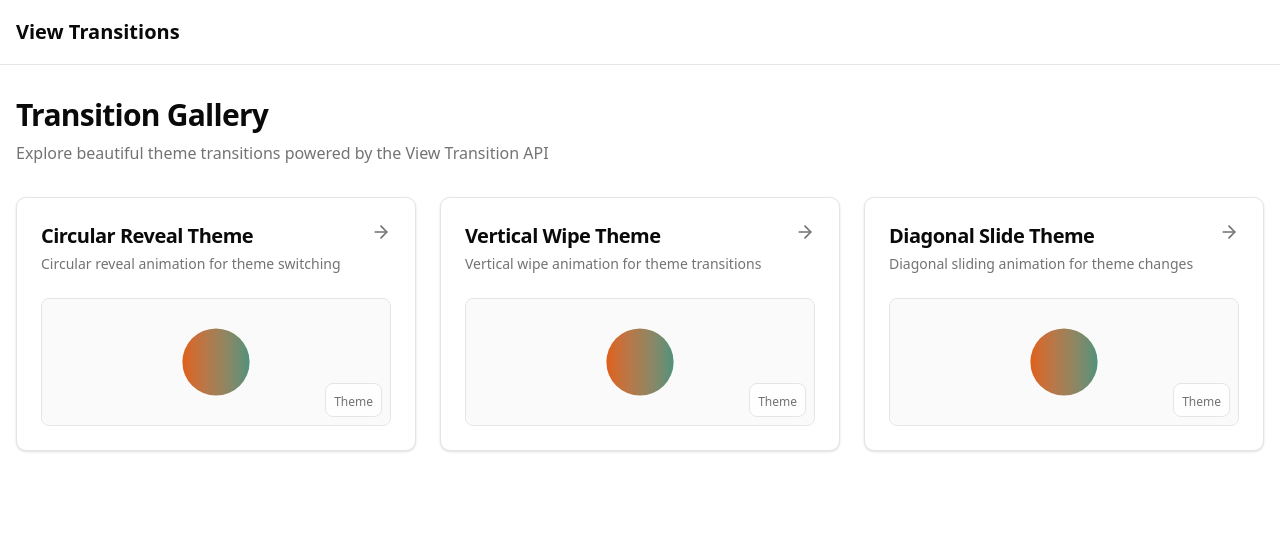
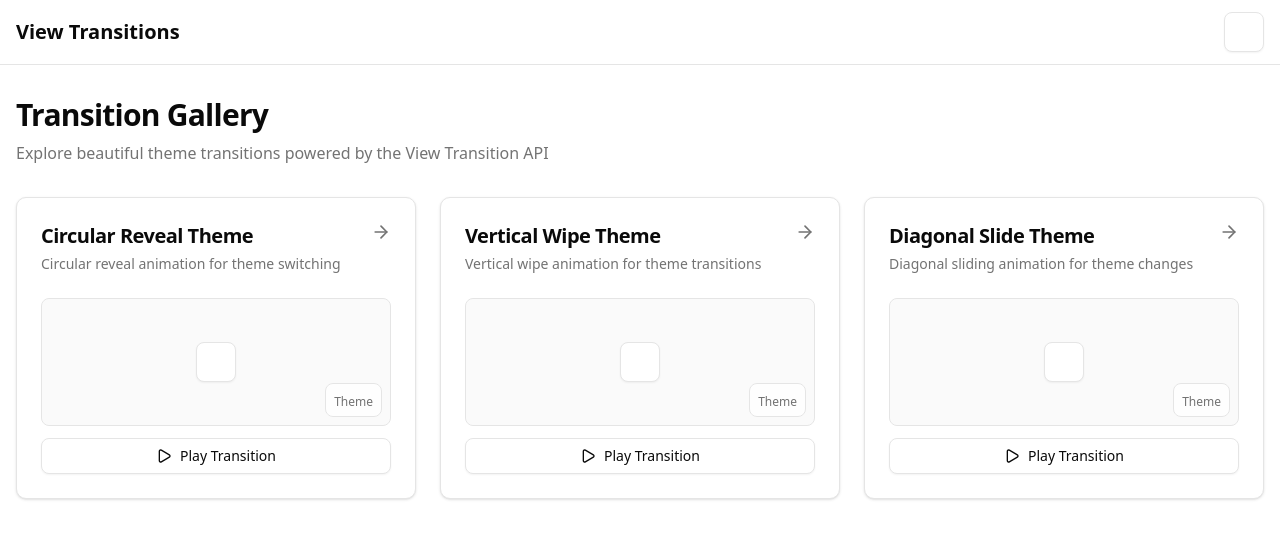
Before and after one commit to yassinezaanouni/themes-view-transitions, a Next.js app: page / in a window 1280 px wide. Shown: the top 538 px of the page. Built offline with nearby package versions, Linux system fonts and the light colour scheme.

Commit message:
Refactor CodeBlock, ThemeToggle, and Transition components: improved code readability with consistent formatting, added theme transition functionality, and enhanced user interaction with Play button for theme transitions.

```diff
--- a/src/components/theme-toggle.tsx
+++ b/src/components/theme-toggle.tsx
@@ -2,11 +2,15 @@
 
 import { motion as m } from 'motion/react';
 import { useTheme } from 'next-themes';
-import { useRef } from 'react';
+import { forwardRef, useImperativeHandle, useRef } from 'react';
 
 import { Button } from '@/components/ui/button';
 
-export function ThemeToggle() {
+export interface ThemeToggleRef {
+  triggerTransition: () => void;
+}
+
+export const ThemeToggle = forwardRef<ThemeToggleRef>((props, ref) => {
   const { theme, setTheme } = useTheme();
   const buttonRef = useRef<HTMLButtonElement>(null);
 
@@ -82,7 +86,11 @@ export function ThemeToggle() {
 
       document.documentElement.classList.add('theme-transition');
 
-      (document as Document & { startViewTransition: (callback: () => void) => void }).startViewTransition(() => {
+      (
+        document as Document & {
+          startViewTransition: (callback: () => void) => void;
+        }
+      ).startViewTransition(() => {
         setTheme(theme === 'dark' ? 'light' : 'dark');
         setTimeout(() => {
           document.documentElement.classList.remove('theme-transition');
@@ -98,9 +106,13 @@ export function ThemeToggle() {
   const moonPath =
     'M70 49.5C70 60.8218 60.8218 70 49.5 70C38.1782 70 29 60.8218 29 49.5C29 38.1782 38.1782 29 49.5 29C39 45 49.5 59.5 70 49.5Z';
 
+  useImperativeHandle(ref, () => ({
+    triggerTransition: toggleTheme,
+  }));
+
   return (
     <Button
-      variant="ghost"
+      variant="outline"
       size="icon"
       onClick={toggleTheme}
       data-theme-toggle
@@ -169,4 +181,6 @@ export function ThemeToggle() {
       </m.svg>
     </Button>
   );
-}
+});
+
+ThemeToggle.displayName = 'ThemeToggle';
--- a/src/components/transition-card.tsx
+++ b/src/components/transition-card.tsx
@@ -1,17 +1,20 @@
-"use client";
+'use client';
 
-import { ArrowRight } from "lucide-react";
-import { motion as m } from "motion/react";
-import Link from "next/link";
+import { ArrowRight, Play } from 'lucide-react';
+import { motion as m } from 'motion/react';
+import Link from 'next/link';
+import { useRef } from 'react';
 
+import { ThemeToggle, ThemeToggleRef } from '@/components/theme-toggle';
+import { Button } from '@/components/ui/button';
 import {
   Card,
   CardContent,
   CardDescription,
   CardHeader,
   CardTitle,
-} from "@/components/ui/card";
-import { Transition } from "@/data/transitions";
+} from '@/components/ui/card';
+import { Transition } from '@/data/transitions';
 
 interface TransitionCardProps {
   transition: Transition;
@@ -19,6 +22,13 @@ interface TransitionCardProps {
 }
 
 export function TransitionCard({ transition, index }: TransitionCardProps) {
+  const themeToggleRef = useRef<ThemeToggleRef>(null);
+
+  const handlePlayClick = (e: React.MouseEvent) => {
+    e.preventDefault();
+    e.stopPropagation();
+    themeToggleRef.current?.triggerTransition();
+  };
   return (
     <Link href={`/transition/${transition.slug}`}>
       <m.div
@@ -26,41 +36,37 @@ export function TransitionCard({ transition, index }: TransitionCardProps) {
         animate={{ opacity: 1, y: 0 }}
         transition={{ duration: 0.4, delay: index * 0.1 }}
       >
-        <Card className="group relative overflow-hidden transition-all duration-300 hover:shadow-lg hover:shadow-primary/5 cursor-pointer">
-          <div className="absolute inset-0 bg-linear-to-br from-primary/5 via-transparent to-chart-1/5 opacity-0 group-hover:opacity-100 transition-opacity duration-300" />
+        <Card className="group hover:shadow-primary/5 relative cursor-pointer overflow-hidden transition-all duration-300 hover:shadow-lg">
+          <div className="from-primary/5 to-chart-1/5 pointer-events-none absolute inset-0 bg-linear-to-br via-transparent opacity-0 transition-opacity duration-300 group-hover:opacity-100" />
 
           <CardHeader>
             <div className="flex items-start justify-between">
               <div className="space-y-1">
-                <CardTitle className="text-xl group-hover:text-primary transition-colors">
+                <CardTitle className="group-hover:text-primary text-xl transition-colors">
                   {transition.title}
                 </CardTitle>
                 <CardDescription>{transition.description}</CardDescription>
               </div>
-              <ArrowRight className="h-5 w-5 text-muted-foreground group-hover:text-primary group-hover:translate-x-1 transition-all" />
+              <ArrowRight className="text-muted-foreground group-hover:text-primary h-5 w-5 transition-all group-hover:translate-x-1" />
             </div>
           </CardHeader>
 
-          <CardContent>
-            <div className="relative h-32 rounded-md bg-muted/50 border border-border overflow-hidden">
+          <CardContent className="space-y-3">
+            <div className="bg-muted/50 border-border relative h-32 overflow-hidden rounded-md border">
               <div className="absolute inset-0 flex items-center justify-center">
-                {transition.category === "Theme" ? (
-                  <m.div
-                    className="h-16 w-16 rounded-full bg-gradient-to-br from-chart-1 to-chart-2"
-                    animate={{
-                      scale: [1, 1.2, 1],
-                      rotate: [0, 180, 360],
+                {transition.category === 'Theme' ? (
+                  <div
+                    onClick={(e) => {
+                      e.preventDefault();
+                      e.stopPropagation();
                     }}
-                    transition={{
-                      duration: 3,
-                      repeat: Infinity,
-                      ease: "easeInOut",
-                    }}
-                  />
+                  >
+                    <ThemeToggle ref={themeToggleRef} />
+                  </div>
                 ) : (
                   <div className="flex gap-2">
                     <m.div
-                      className="h-12 w-12 rounded-lg bg-gradient-to-br from-chart-3 to-chart-4"
+                      className="from-chart-3 to-chart-4 h-12 w-12 rounded-lg bg-gradient-to-br"
                       animate={{
                         x: [-20, 20, -20],
                         opacity: [0.5, 1, 0.5],
@@ -68,11 +74,11 @@ export function TransitionCard({ transition, index }: TransitionCardProps) {
                       transition={{
                         duration: 2.5,
                         repeat: Infinity,
-                        ease: "easeInOut",
+                        ease: 'easeInOut',
                       }}
                     />
                     <m.div
-                      className="h-12 w-12 rounded-lg bg-gradient-to-br from-chart-5 to-chart-1"
+                      className="from-chart-5 to-chart-1 h-12 w-12 rounded-lg bg-gradient-to-br"
                       animate={{
                         x: [20, -20, 20],
                         opacity: [1, 0.5, 1],
@@ -80,18 +86,29 @@ export function TransitionCard({ transition, index }: TransitionCardProps) {
                       transition={{
                         duration: 2.5,
                         repeat: Infinity,
-                        ease: "easeInOut",
+                        ease: 'easeInOut',
                       }}
                     />
                   </div>
                 )}
               </div>
-              <div className="absolute bottom-2 right-2 px-2 py-1 rounded-md bg-background/80 backdrop-blur-sm border border-border">
-                <span className="text-xs font-medium text-muted-foreground">
+              <div className="bg-background/80 border-border absolute right-2 bottom-2 rounded-md border px-2 py-1 backdrop-blur-sm">
+                <span className="text-muted-foreground text-xs font-medium">
                   {transition.category}
                 </span>
               </div>
             </div>
+            {transition.category === 'Theme' && (
+              <Button
+                type="button"
+                onClick={handlePlayClick}
+                variant="outline"
+                className="w-full gap-2"
+              >
+                <Play className="h-3 w-3" />
+                Play Transition
+              </Button>
+            )}
           </CardContent>
         </Card>
       </m.div>
--- a/src/components/transition-detail.tsx
+++ b/src/components/transition-detail.tsx
@@ -3,12 +3,18 @@
 import { ArrowLeft, Play } from 'lucide-react';
 import { motion as m } from 'motion/react';
 import Link from 'next/link';
-import { useState } from 'react';
+import { useRef } from 'react';
 
 import { CodeBlock } from '@/components/code-block';
-import { ThemeToggle } from '@/components/theme-toggle';
+import { ThemeToggle, ThemeToggleRef } from '@/components/theme-toggle';
 import { Button } from '@/components/ui/button';
-import { Card, CardContent, CardDescription, CardHeader, CardTitle } from '@/components/ui/card';
+import {
+  Card,
+  CardContent,
+  CardDescription,
+  CardHeader,
+  CardTitle,
+} from '@/components/ui/card';
 import { Tabs, TabsContent, TabsList, TabsTrigger } from '@/components/ui/tabs';
 import { Transition } from '@/data/transitions';
 
@@ -18,12 +24,15 @@ interface TransitionDetailProps {
   componentCode: string;
 }
 
-export function TransitionDetail({ transition, globalCss, componentCode }: TransitionDetailProps) {
-  const [isPlaying, setIsPlaying] = useState(false);
+export function TransitionDetail({
+  transition,
+  globalCss,
+  componentCode,
+}: TransitionDetailProps) {
+  const themeToggleRef = useRef<ThemeToggleRef>(null);
 
   const replayTransition = () => {
-    setIsPlaying(true);
-    setTimeout(() => setIsPlaying(false), 1000);
+    themeToggleRef.current?.triggerTransition();
   };
 
   return (
@@ -43,7 +52,7 @@ export function TransitionDetail({ transition, globalCss, componentCode }: Trans
             <h1 className="text-4xl font-bold tracking-tight">
               {transition.title}
             </h1>
-            <span className="px-2 py-1 text-xs font-medium rounded-md bg-primary/10 text-primary">
+            <span className="bg-primary/10 text-primary rounded-md px-2 py-1 text-xs font-medium">
               {transition.category}
             </span>
           </div>
@@ -57,15 +66,15 @@ export function TransitionDetail({ transition, globalCss, componentCode }: Trans
             </a>
           </Button>
         </div>
-        <p className="text-lg text-muted-foreground">
+        <p className="text-muted-foreground text-lg">
           {transition.description}
         </p>
       </div>
 
       {/* Main Content */}
-      <div className="grid grid-cols-1 lg:grid-cols-2 gap-6">
+      <div className="grid grid-cols-1 gap-6 lg:grid-cols-2">
         {/* Demo Section */}
-        <Card className="lg:sticky lg:top-24 h-fit">
+        <Card className="h-fit lg:sticky lg:top-24">
           <CardHeader>
             <CardTitle>Live Demo</CardTitle>
             <CardDescription>
@@ -73,20 +82,15 @@ export function TransitionDetail({ transition, globalCss, componentCode }: Trans
             </CardDescription>
           </CardHeader>
           <CardContent className="space-y-4">
-            <div className="relative aspect-video rounded-lg border border-border bg-muted/30 flex items-center justify-center overflow-hidden">
-              <m.div
-                key={isPlaying ? 'playing' : 'idle'}
-                initial={{ scale: 0.8, opacity: 0 }}
-                animate={{ scale: 1, opacity: 1 }}
-                className="flex items-center justify-center"
-              >
-                <ThemeToggle />
-              </m.div>
+            <div className="border-border bg-muted/30 relative flex aspect-video items-center justify-center overflow-hidden rounded-lg border">
+              <div className="flex items-center justify-center">
+                <ThemeToggle ref={themeToggleRef} />
+              </div>
 
               {/* Decorative elements */}
-              <div className="absolute inset-0 pointer-events-none">
+              <div className="pointer-events-none absolute inset-0">
                 <m.div
-                  className="absolute top-4 left-4 h-12 w-12 rounded-full bg-chart-1/20"
+                  className="bg-chart-1/20 absolute top-4 left-4 h-12 w-12 rounded-full"
                   animate={{
                     scale: [1, 1.2, 1],
                     opacity: [0.3, 0.6, 0.3],
@@ -94,11 +98,11 @@ export function TransitionDetail({ transition, globalCss, componentCode }: Trans
                   transition={{
                     duration: 2,
                     repeat: Infinity,
-                    ease: "easeInOut",
+                    ease: 'easeInOut',
                   }}
                 />
                 <m.div
-                  className="absolute bottom-4 right-4 h-16 w-16 rounded-full bg-chart-2/20"
+                  className="bg-chart-2/20 absolute right-4 bottom-4 h-16 w-16 rounded-full"
                   animate={{
                     scale: [1, 1.3, 1],
                     opacity: [0.3, 0.6, 0.3],
@@ -106,7 +110,7 @@ export function TransitionDetail({ transition, globalCss, componentCode }: Trans
                   transition={{
                     duration: 2.5,
                     repeat: Infinity,
-                    ease: "easeInOut",
+                    ease: 'easeInOut',
                     delay: 0.5,
                   }}
                 />
@@ -117,17 +121,19 @@ export function TransitionDetail({ transition, globalCss, componentCode }: Trans
               onClick={replayTransition}
               className="w-full gap-2"
               variant="outline"
+              size="lg"
             >
               <Play className="h-4 w-4" />
-              Replay Transition
+              Play Theme Transition
             </Button>
 
-            <div className="rounded-lg bg-muted/50 p-4 space-y-2">
+            <div className="bg-muted/50 space-y-2 rounded-lg p-4">
               <p className="text-sm font-medium">How it works:</p>
-              <p className="text-sm text-muted-foreground">
-                Click the theme toggle button to see the circular reveal animation in action.
-                The transition uses the View Transition API to create a smooth, animated
-                theme switch that originates from the button&apos;s position.
+              <p className="text-muted-foreground text-sm">
+                Click the theme toggle button to see the circular reveal
+                animation in action. The transition uses the View Transition API
+                to create a smooth, animated theme switch that originates from
+                the button&apos;s position.
               </p>
             </div>
           </CardContent>
```
Also changed, not shown: src/components/code-block.tsx (+9 -8 lines).
